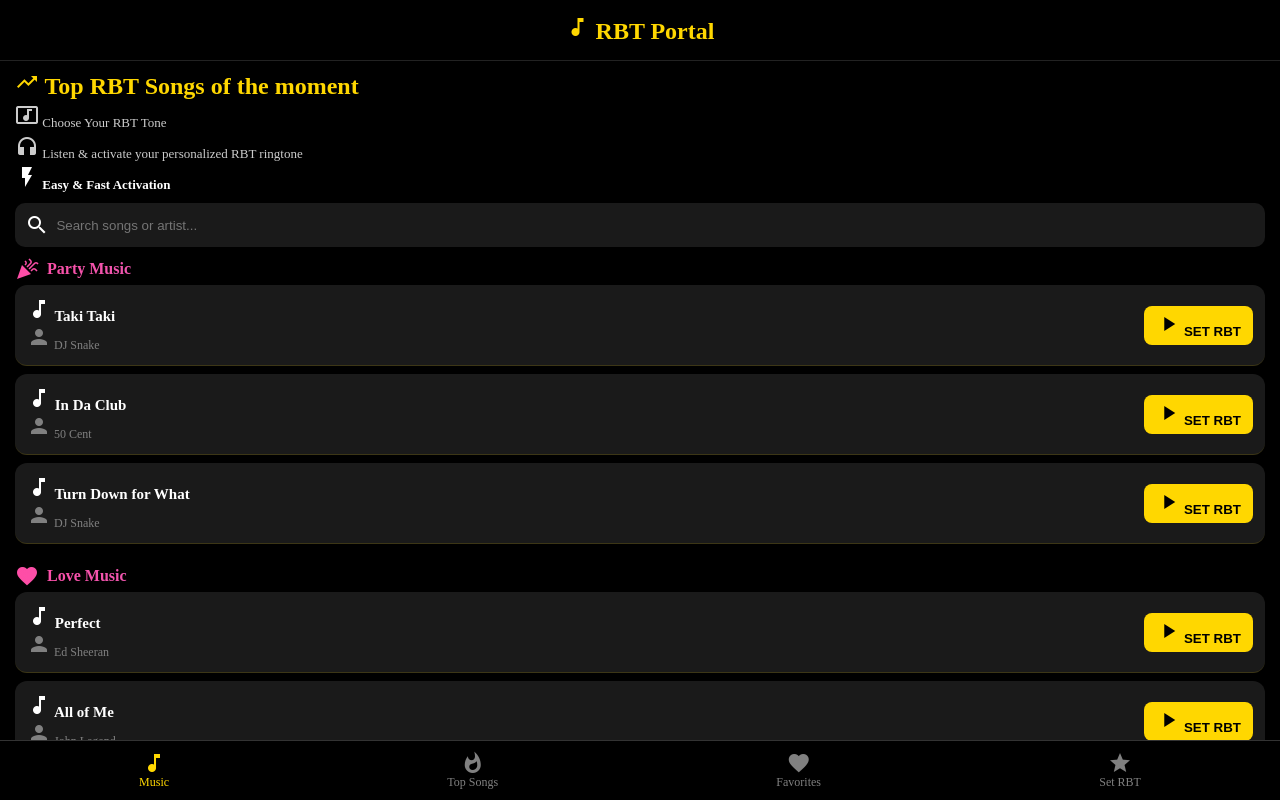
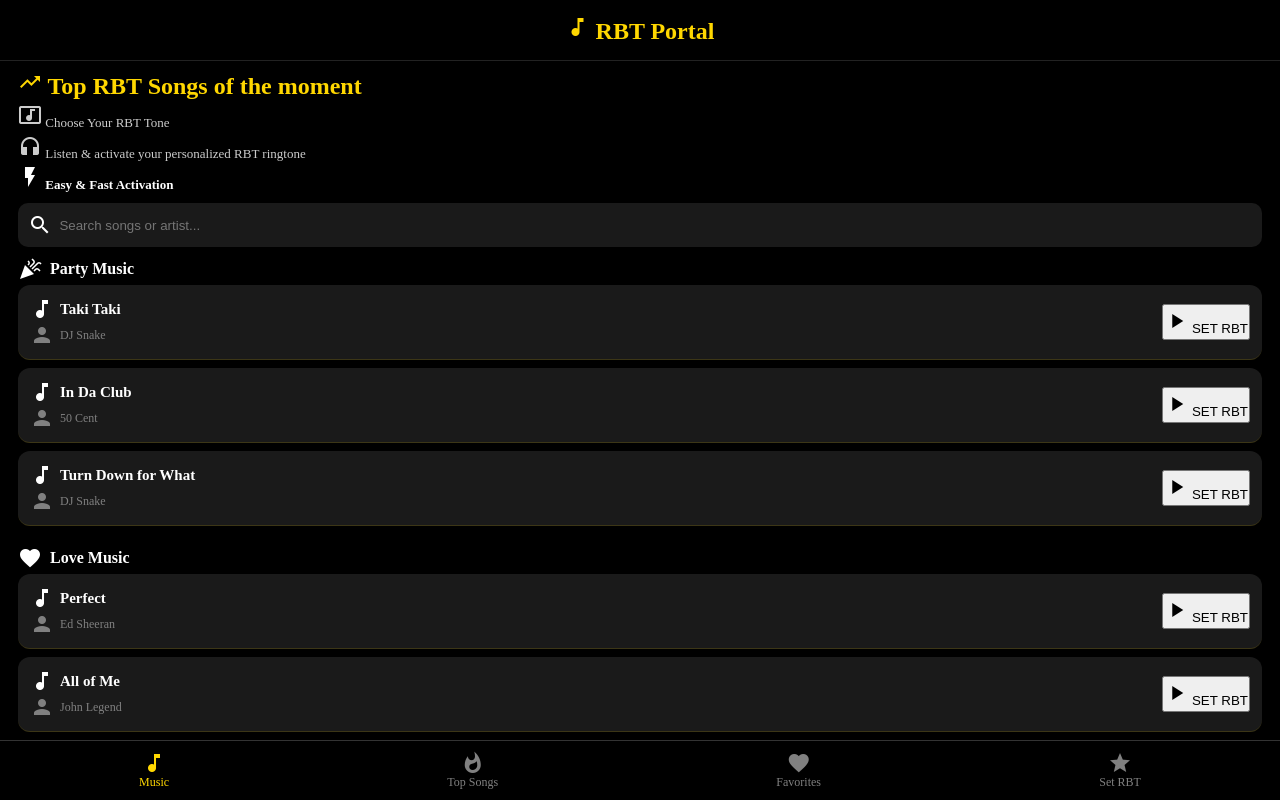
Before and after one commit to clickrtechnologies/rbt_portal, an Angular app: page /music in a window 1280 px wide. Built offline with nearby package versions, Linux system fonts and the light colour scheme.

Commit message:
Refined UI layout, updated styling, icons and spacing fixes

```diff
--- a/src/app/Features/music/music.component.scss
+++ b/src/app/Features/music/music.component.scss
@@ -20,13 +20,9 @@
   overflow-x: hidden;
 }
 
-
-
-
-
-
-.content {
-  padding: 0 15px; /* left + right spacing */
+.content{
+  padding-left:18px;
+  padding-right:18px;
 }
 
 /* HEADER */
@@ -113,6 +109,7 @@
 }
 
 /* SONG LIST CARD (UPDATED STYLE) */
+
 .song-card {
   background: #1a1a1a;
   padding: 12px;
@@ -121,62 +118,63 @@
 
   display: flex;
   justify-content: space-between;
-  align-items: center;
+  align-items: center;   /* button + text same line */
 
-border-bottom: 1px solid rgba(255, 215, 0, 0.15);
+  gap: 12px;   /* spacing between left and right */
 
+  border-bottom: 1px solid rgba(255, 215, 0, 0.15);
 }
 
+/* LEFT SIDE (song + artist stacked properly) */
+.info {
+  display: flex;
+  flex-direction: column;
+  justify-content: center;
+}
+
+/* SONG NAME */
 .song-card .info h3 {
   margin: 0;
   font-size: 15px;
+
+  display: flex;
+  align-items: center;
+  gap: 6px;
 }
 
+/* ARTIST NAME */
 .song-card .info p {
-  margin: 0;
+  margin: 2px 0 0 0;
   font-size: 12px;
   color: gray;
+
+  display: flex;
+  align-items: center;
+  gap: 6px;
 }
 
+/* BUTTON FIX */
 .song-card button {
-  background: gold;
-  border: none;
-  padding: 6px 12px;
-  border-radius: 8px;
-  font-weight: bold;
-  cursor: pointer;
+  height: 36px;
+  white-space: nowrap;   /* text wrap na ho */
+  flex-shrink: 0;        /* button squeeze na ho */
 }
 
 
 .section-title {
   font-size: 18px;
-  font-weight: bold;
-  margin: 15px 0 10px 8px;
+  font-weight: 600;
+  margin: 18px 0 12px 8px;
   text-align: left;
 
-  background: linear-gradient(90deg, #ff4da6, #4da6ff);
-  -webkit-background-clip: text;
-  -webkit-text-fill-color: transparent;
-}
-/* DEFAULT */
-.section-title {
-  font-size: 18px;
-  font-weight: bold;
-  margin: 15px 0 10px 8px;
-  text-align: left;
-  color: white;
-}
+  color: #64b5f6;   /* formal blue */
 
-.section-title {
-  font-size: 18px;
-  font-weight: bold;
-  margin: 15px 0 10px 8px;
-  text-align: left;
-  color: white;
   display: flex;
   align-items: center;
   gap: 8px;
 }
+
+
 
 .icon {
   font-size: 20px;
--- a/src/styles.scss
+++ b/src/styles.scss
@@ -1,49 +1,22 @@
-/* You can add global styles to this file, and also import other style files */
-html, body {
-  margin: 0;
-  padding: 0;
-  width: 100%;
-  height: 100%;
-  background: #000;
-  overflow-x: hidden; /* 🔥 important */
-}
-.app {
-  width: 100%;
-  min-height: 100vh;
-  background: #000;
-  color: white;
-}
-
+/* GLOBAL RESET */
 * {
   margin: 0;
   padding: 0;
   box-sizing: border-box;
 }
 
+/* FULL PAGE FIX */
 html, body {
-  margin: 0;
-  padding: 0;
   width: 100%;
   height: 100%;
   background: #000;
-  overflow-x: hidden; /* 🔥 removes right white area */
+  overflow-x: hidden;
 }
 
+/* ROOT APP */
 app-root {
   display: block;
   width: 100%;
+  min-height: 100vh;
   background: #000;
 }
-
-
-html, body {
-  margin: 0;
-  padding: 0;
-  width: 100%;
-  height: 100%;
-  background: #000;
-  overflow-x: hidden !important;
-}
-* {
-  box-sizing: border-box;
-}
```
